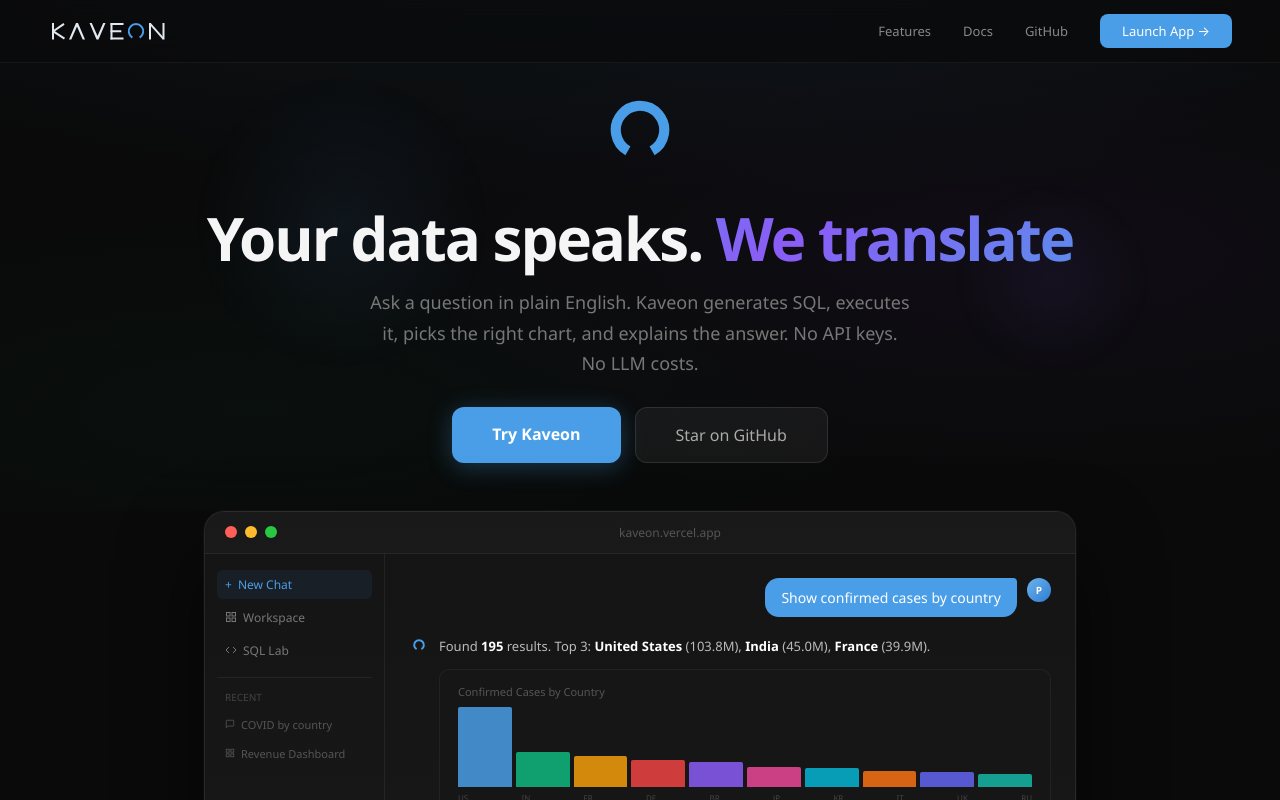
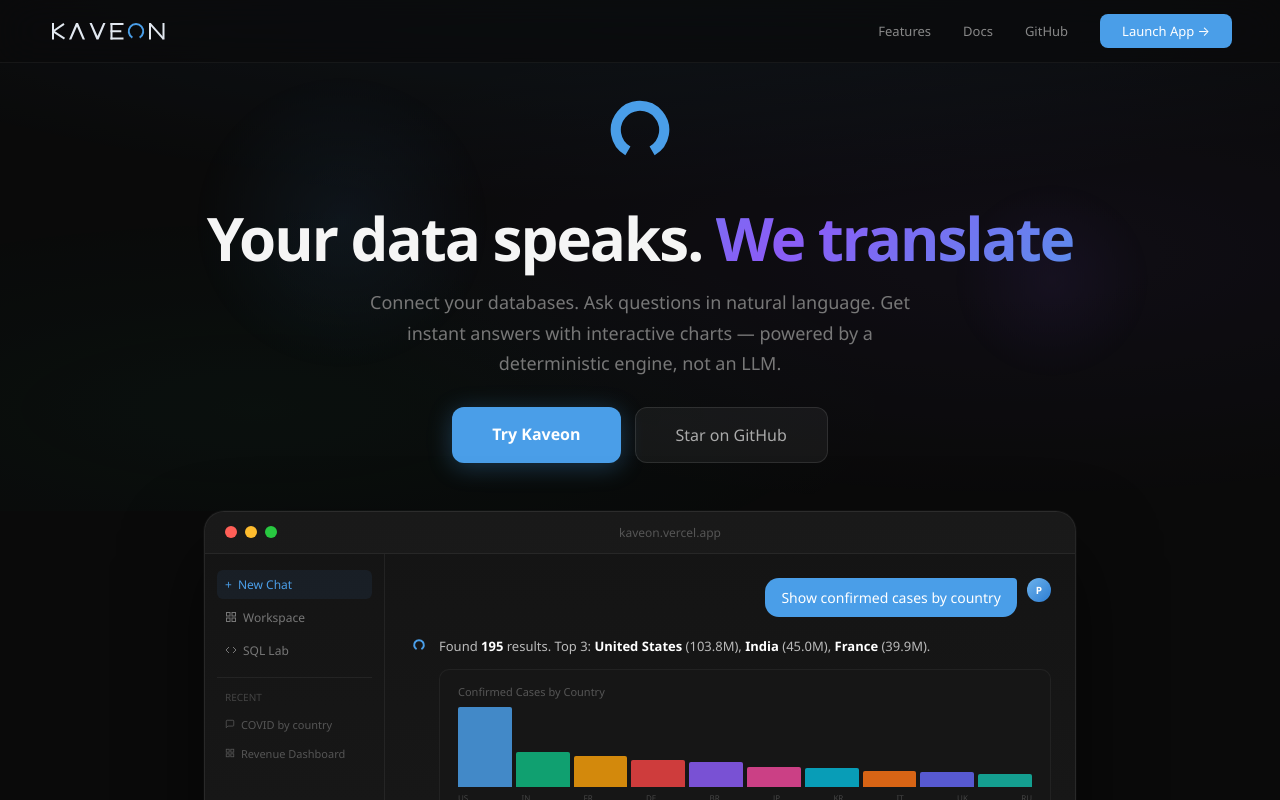
Before and after one commit to PruthviProdduturi/Kaveon, a Next.js app in the folder apps/kaveon-web/: page /about in a window 1280 px wide. Shown: the top 800 px of the page. Built offline with nearby package versions, Linux system fonts and the light colour scheme; no server answers.

Commit message:
fix: about subtitle — more product-level copy

```diff
--- a/apps/kaveon-web/app/about/page.tsx
+++ b/apps/kaveon-web/app/about/page.tsx
@@ -108,7 +108,7 @@ export default function AboutPage() {
             }}>We translate</span>
           </h1>
           <p style={{ fontSize: 18, color: "#777", maxWidth: 540, margin: "0 auto 28px", lineHeight: 1.7 }}>
-            Ask a question in plain English. Kaveon generates SQL, executes it, picks the right chart, and explains the answer. No API keys. No LLM costs.
+            Connect your databases. Ask questions in natural language. Get instant answers with interactive charts — powered by a deterministic engine, not an LLM.
           </p>
           <div style={{ display: "flex", gap: 14, justifyContent: "center" }}>
             <a href="/" className="about-btn" style={{ padding: "16px 40px", borderRadius: 12, background: "#4A9EE8", color: "#fff", fontSize: 16, fontWeight: 600, textDecoration: "none", boxShadow: "0 4px 24px rgba(74,158,232,0.3)", transition: "all 0.2s" }}>
```
